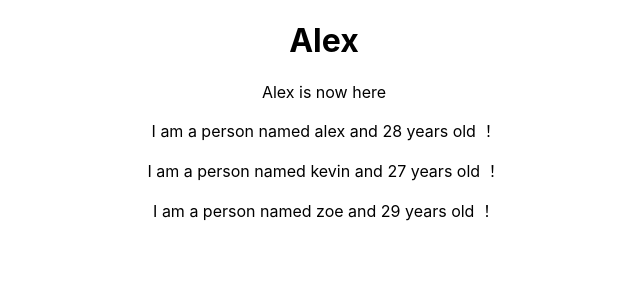
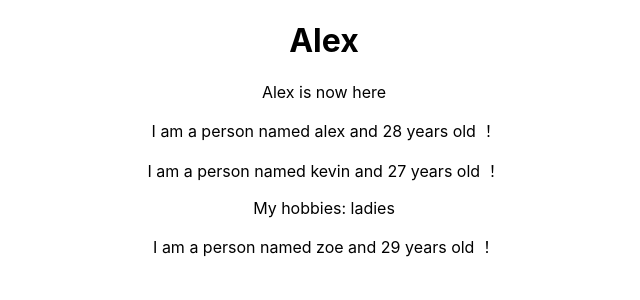
Before and after one commit to birdflyinhigh/zbj, a React (Create React App) app in the folder react-learning/: page / in a window 1280 px wide. Shown: the top 300 px of the page, without its empty margins (316-956 px from the left). Built offline with nearby package versions, Linux system fonts and the light colour scheme.

Commit message:
传入children参数

```diff
--- a/react-learning/src/Person/Person.js
+++ b/react-learning/src/Person/Person.js
@@ -5,8 +5,18 @@ import React from 'react';
 
 const person = (props) => {
 
-    return <p> I am a person named {props.name} and {props.age} years old ！</p>
-//    生成不同的东西，dynamic, {值}
+    return (
+        <div>
+            <p>
+                I am a person named {props.name} and {props.age} years old ！
+            </p>
+            <p>
+                {props.children}
+                {/*传入children*/}
+            </p>
+        </div>
+        )
+
 
 };
 
```
